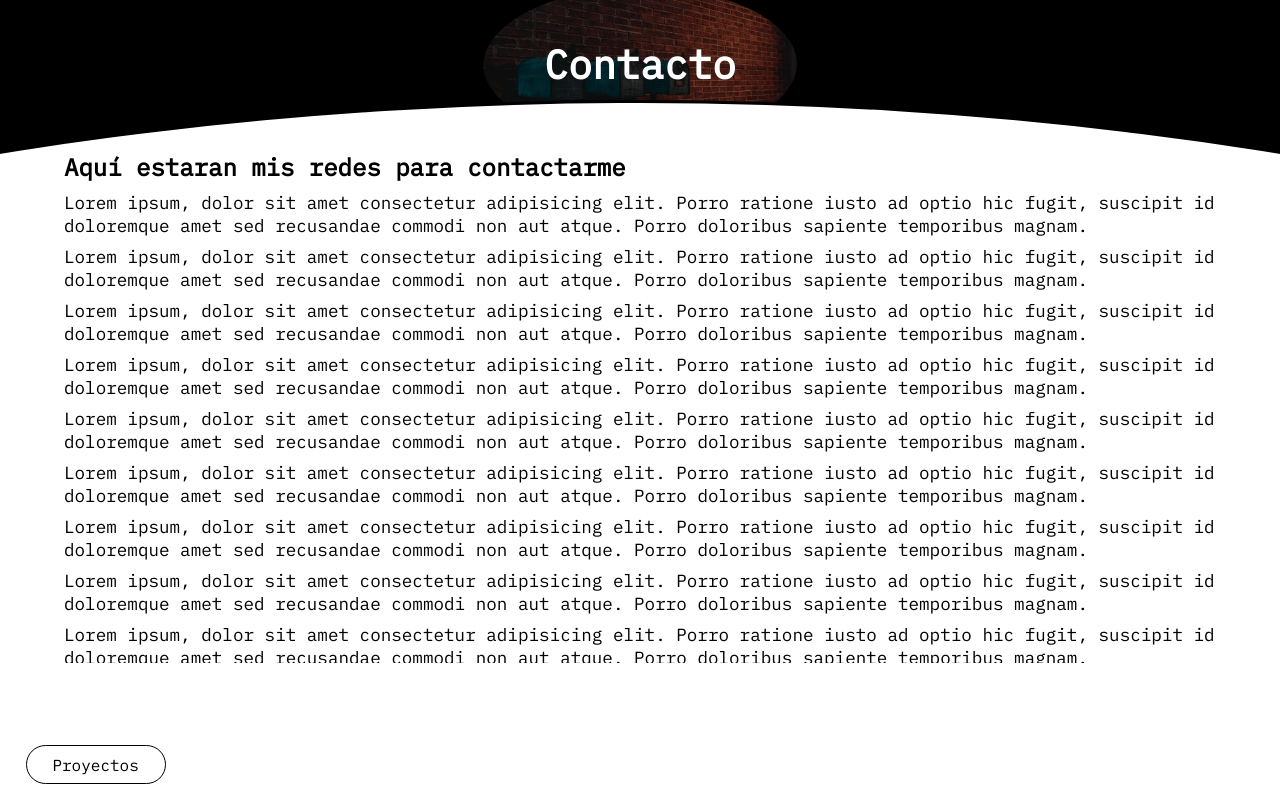
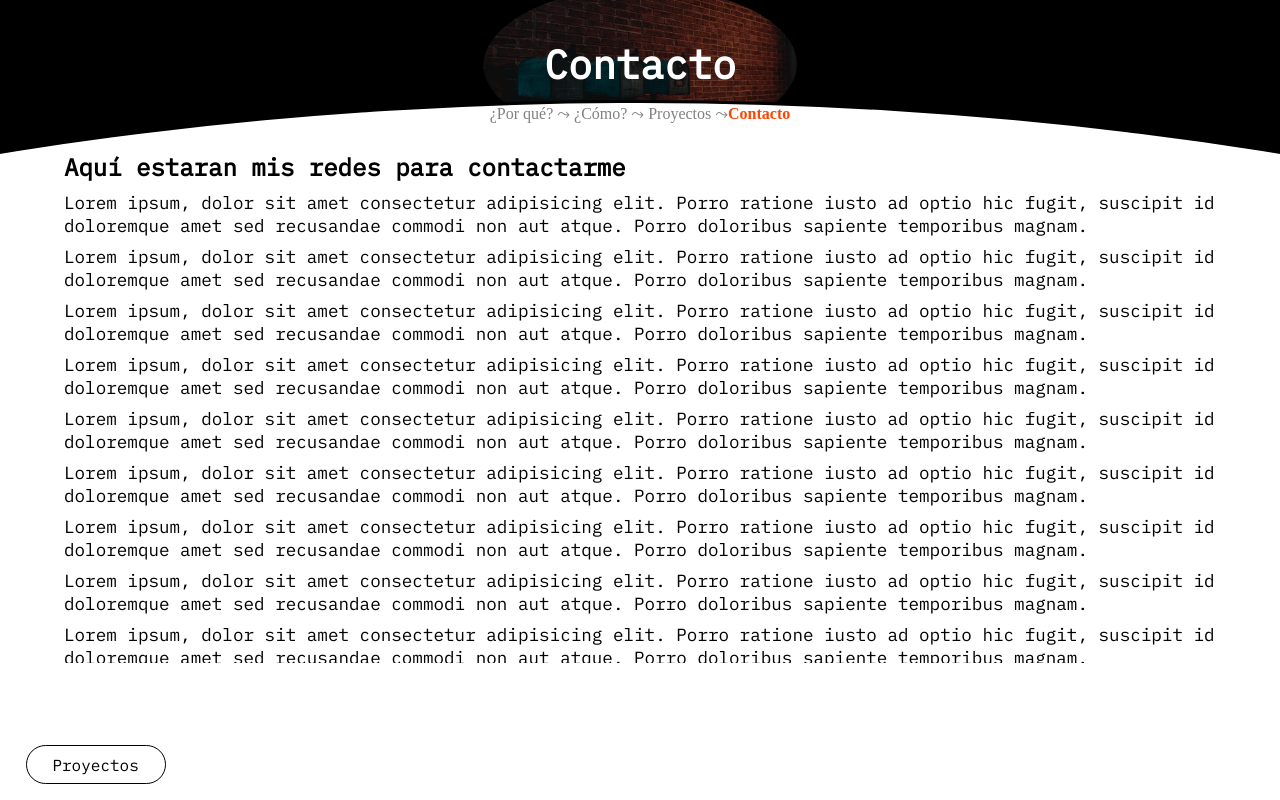
Before and after one commit to HTTPS-FranAguirre/portfolio, a plain HTML site: page contacto.html in a window 1280 px wide. Drawn offline with Linux system fonts and the light colour scheme.

Commit message:
Agregando un indicador de página actual

```diff
--- a/como-lo-hago.css
+++ b/como-lo-hago.css
@@ -144,3 +144,15 @@ b {
 p:last-child, img:last-child {
     margin-bottom: 5rem;
 }
+
+.current-page-indicator {
+    color: gray;
+    box-sizing: border-box;
+    display: flex;
+    justify-content: center;
+    align-items: flex-start;
+    position: absolute;
+    top: 105px;
+    width: 320px;
+    z-index: 99;
+}
--- a/contacto.css
+++ b/contacto.css
@@ -96,6 +96,22 @@ p:first-child {
     margin-top: 2rem;
 }
 
+b {
+    color: orangered;
+}
+
 p:last-child, img:last-child {
     margin-bottom: 5rem;
 }
+
+.current-page-indicator {
+    color: gray;
+    box-sizing: border-box;
+    display: flex;
+    justify-content: center;
+    align-items: flex-start;
+    position: absolute;
+    top: 105px;
+    width: 320px;
+    z-index: 99;
+}
--- a/contacto.html
+++ b/contacto.html
@@ -10,6 +10,7 @@
     <link rel="stylesheet" href="contacto.css">
 </head>
 <body>
+    <div class="current-page-indicator">¿Por qué? ⤳ ¿Cómo? ⤳ Proyectos ⤳ <b>Contacto</b> </div>
     <div class="circle"><h2 class="background-title">Contacto</h2></div>
     <div class="circle-secondary">
         <div class="content">
--- a/proyectos.css
+++ b/proyectos.css
@@ -126,6 +126,22 @@ p:first-child {
     margin-bottom: 1rem;
 }
 
+b {
+    color: orangered;
+}
+
 p:last-child, img:last-child {
     margin-bottom: 5rem;
 }
+
+.current-page-indicator {
+    color: gray;
+    box-sizing: border-box;
+    display: flex;
+    justify-content: center;
+    align-items: flex-start;
+    position: absolute;
+    top: 105px;
+    width: 320px;
+    z-index: 99;
+}
--- a/quien-soy.css
+++ b/quien-soy.css
@@ -103,3 +103,15 @@ b {
 p:last-child, img:last-child {
     margin-bottom: 5rem;
 }
+
+.current-page-indicator {
+    color: gray;
+    box-sizing: border-box;
+    display: flex;
+    justify-content: center;
+    align-items: flex-start;
+    position: absolute;
+    top: 105px;
+    width: 320px;
+    z-index: 99;
+}
```
Also changed, not shown: como-lo-hago.html (+1 -0 lines), proyectos.html (+1 -0 lines), quien-soy.html (+1 -0 lines).
